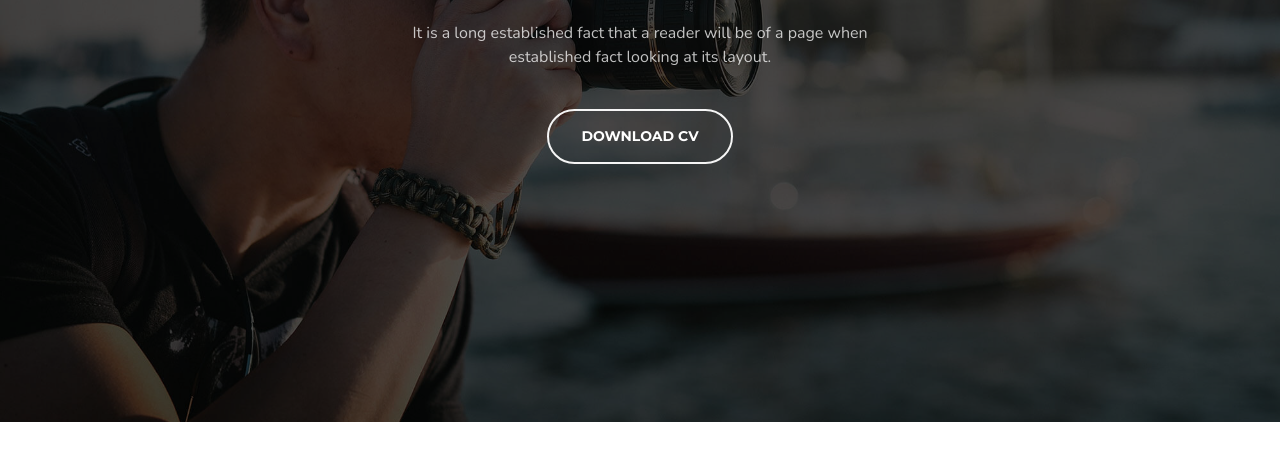
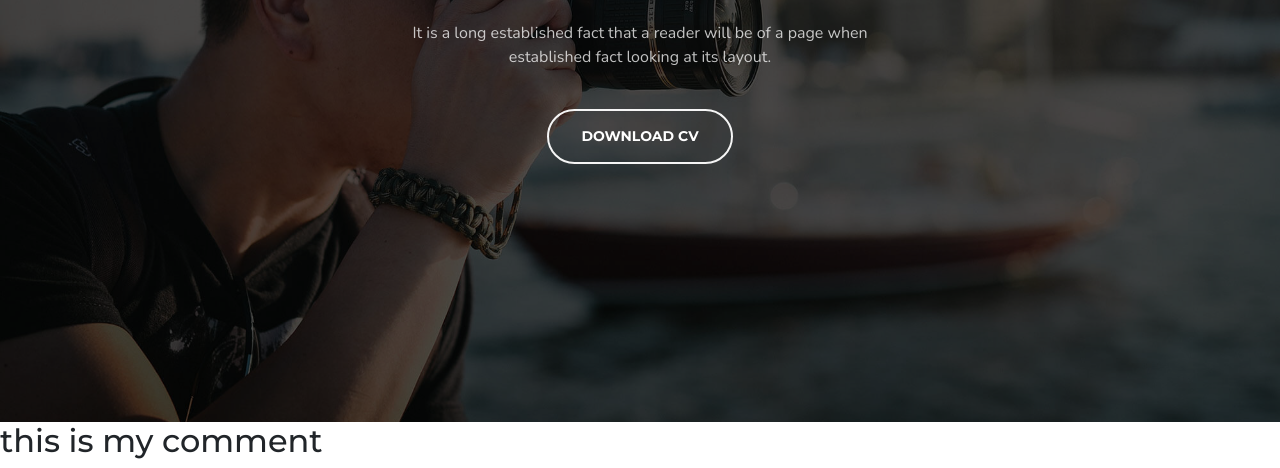
Before and after one commit to new-student-m/github-test-01, a plain HTML site: page index.html in a window 1280 px wide. Shown: the part 378-846 px from the top of the page. Before the commit the page ends 800 px from the top, so only its background shows below. Drawn offline with nearby package versions, Linux system fonts and the light colour scheme.

Commit message:
adding h2

```diff
--- a/index.html
+++ b/index.html
@@ -52,7 +52,7 @@ Start Of Home Section
     <!-- =====================================
 End Of Home Section
 ====================================== -->
-
+<h2> this is my comment </h2>
 
     <script src="script/bootstrap.bundle.min.js"></script>
     <script src="script/script.js"></script>
```
